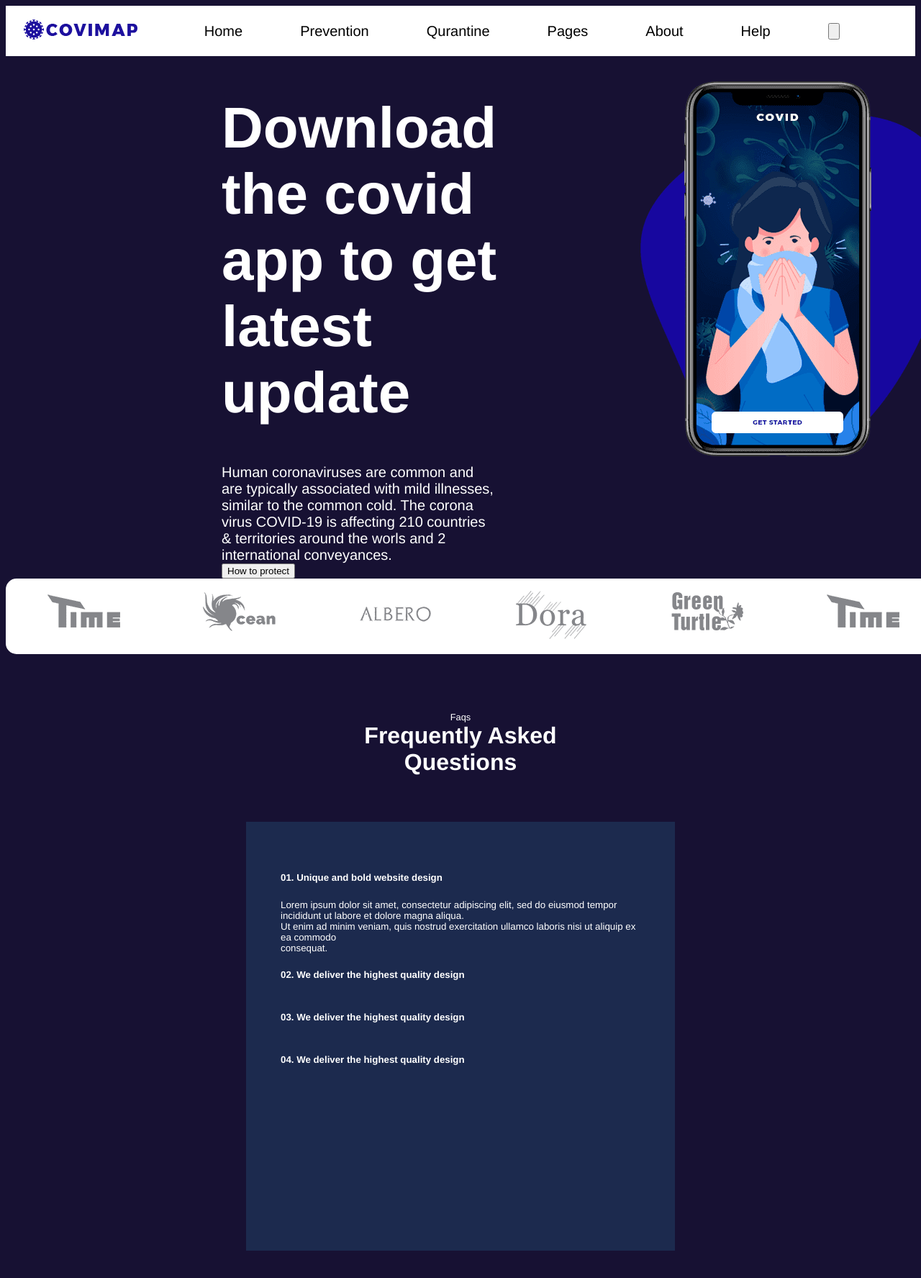
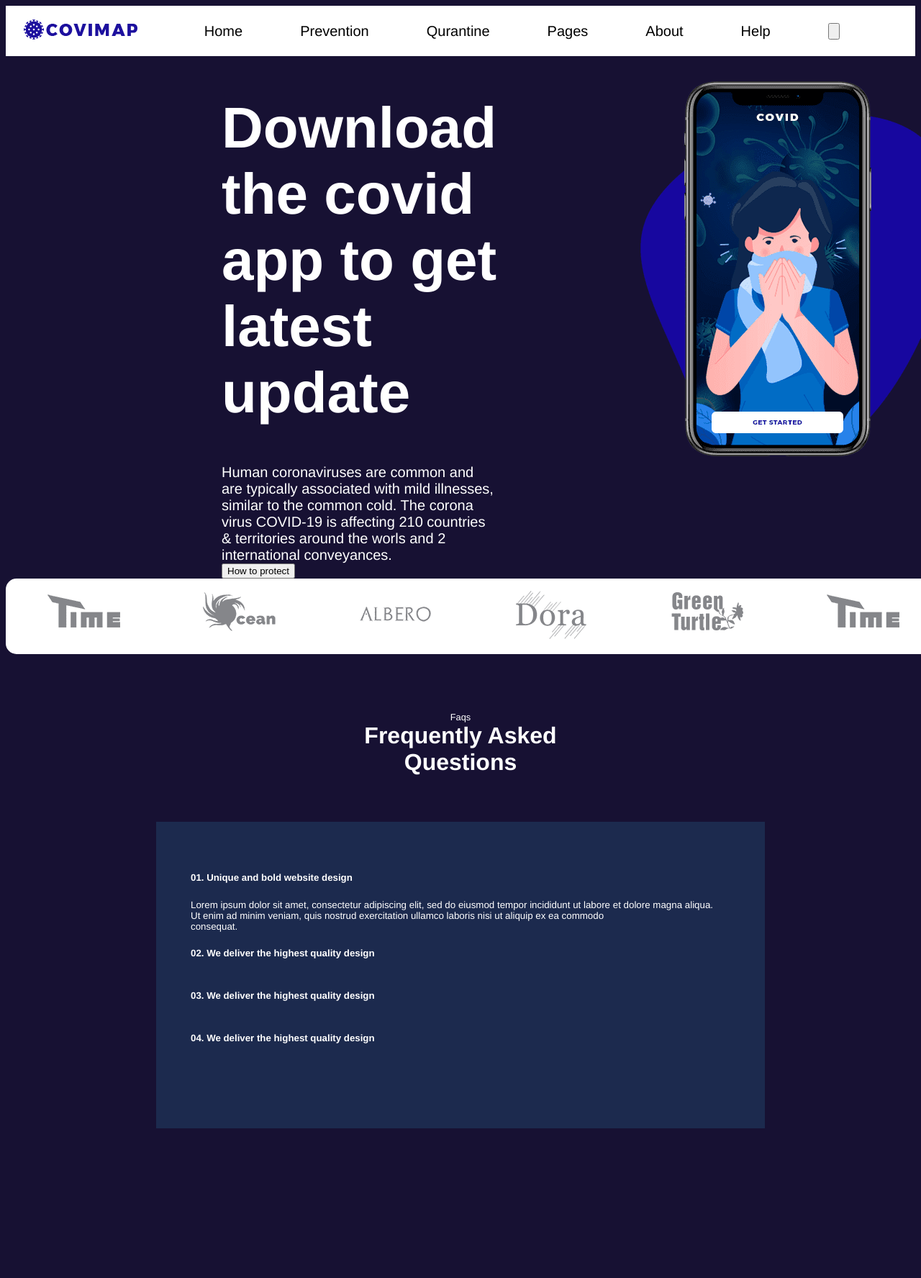
Before and after one commit to mireiavh/CovidProyectAPI, a React (Vite) app: page / in a window 1280 px wide. Shown: the top 1776 px of the page at 72% size. After the commit the page ends 1640 px from the top, so only its background shows below. Built offline with nearby package versions, Linux system fonts and the light colour scheme.

Commit message:
feature/faqs 2.0

```diff
--- a/src/molecules/faqs/faqs.css
+++ b/src/molecules/faqs/faqs.css
@@ -38,8 +38,8 @@ p{
 	flex-direction: column;
 	background-color: #1C2A4E;
 	margin: 4rem;
-	width: 500px;
-	height: 500px;
+	width: 750px;
+	height: 330px;
 	font-weight: lighter;
     padding: 3rem;
 	color: white;
```
